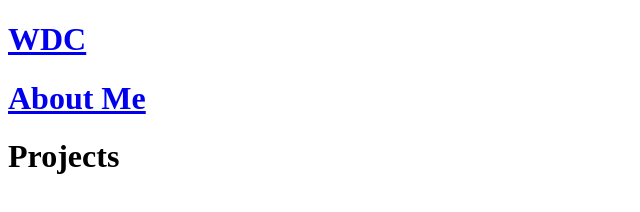
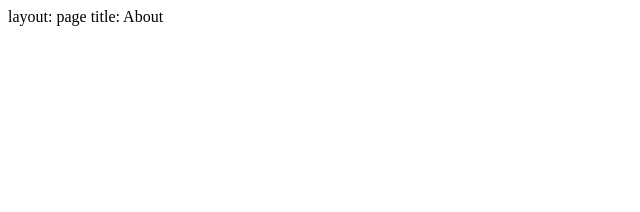
Before and after one commit to Charlotte-Swan/Alerria, a plain HTML site: page index.html in a window 1280 px wide. Shown: the whole page, without its empty margins (0-640 px from the left). Drawn offline with Linux system fonts and the light colour scheme.

Commit message:
Update index.html

```diff
--- a/index.html
+++ b/index.html
@@ -4,8 +4,8 @@
   <title>WDC web design</title>
 </head>
 <body>
-  <h1><a href="./index.html">WDC</a></h1>
-  <h1><a href="./aboutme.html">About Me</a></h1>
-  <h1>Projects</h1>
+  layout: page
+title: About
+
 </body>
 </html>
```
